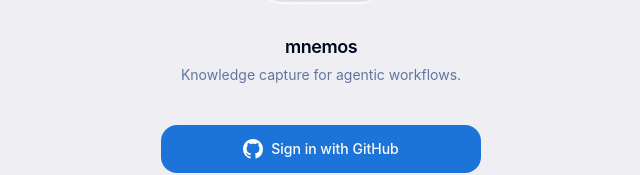
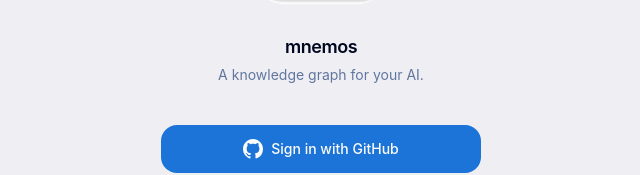
Before and after one commit to Soph20/mnemos-capture, a Next.js app: page /login in a window 1280 px wide. Shown: the part 361-536 px from the top of the page, without its empty margins (319-959 px from the left). Built offline with nearby package versions, Linux system fonts and the light colour scheme; no server answers.

Commit message:
Login tagline: a knowledge graph for your AI

```diff
--- a/src/app/login/page.tsx
+++ b/src/app/login/page.tsx
@@ -94,7 +94,7 @@
           />
           <h1 className="text-lg font-semibold tracking-tight" style={{ color: "var(--fg)" }}>mnemos</h1>
           <p className="text-sm mt-1" style={{ color: "var(--fg-muted)", opacity: 0.6 }}>
-            Knowledge capture for agentic workflows.
+            A knowledge graph for your AI.
           </p>
         </div>
 
```
